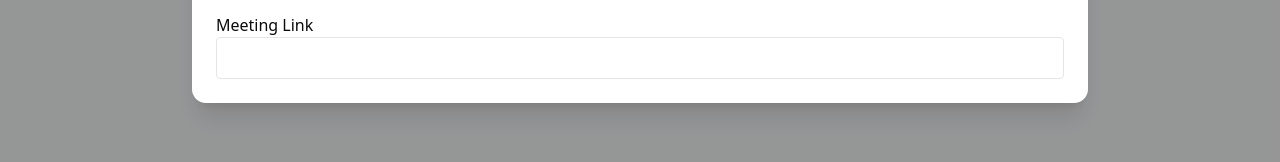
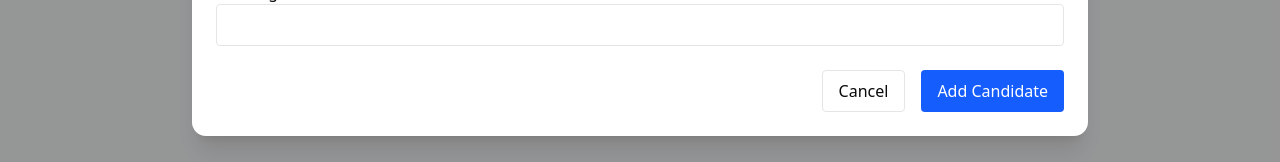
Before and after one commit to Akshai-M/academy-dashboard, a Next.js app: page /dashboard in a window 1280 px wide. Both pictures are taken after typing "Sample", "2020-01-15" into the empty fields and a click on the button "Add Candidate". Shown: the part 570-732 px from the top of the page. Built offline with nearby package versions, Linux system fonts and the light colour scheme; no server answers; the database is empty.

Commit message:
refactor: Modal to add the candidates

```diff
--- a/app/components/CandidateAddModal.tsx
+++ b/app/components/CandidateAddModal.tsx
@@ -217,7 +217,22 @@ export default function CandidateAddModal({
 
           {message && <div className="p-2 bg-green-100 text-green-800">{message}</div>}
 
-
+          <div className="flex justify-end gap-4">
+            <button
+              type="button"
+              onClick={() => setIsModalOpen(false)}
+              className="px-4 py-2 border rounded"
+            >
+              Cancel
+            </button>
+            <button
+              type="submit"
+              disabled={loading}
+              className="px-4 py-2 bg-blue-600 text-white rounded disabled:opacity-50"
+            >
+              {loading ? "Adding..." : "Add Candidate"}
+            </button>
+          </div>
         </form>
       </div>
     </div>
```
